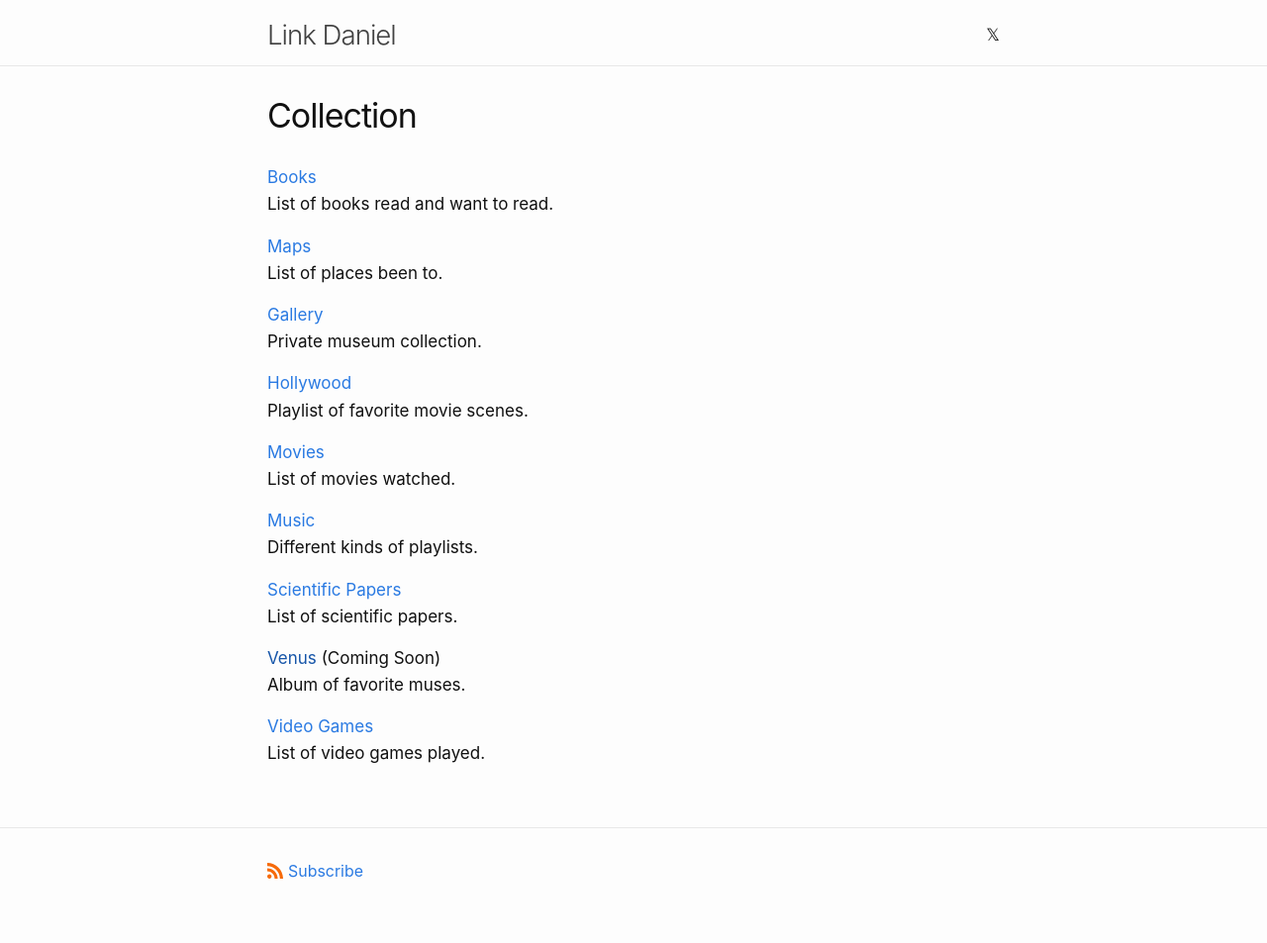
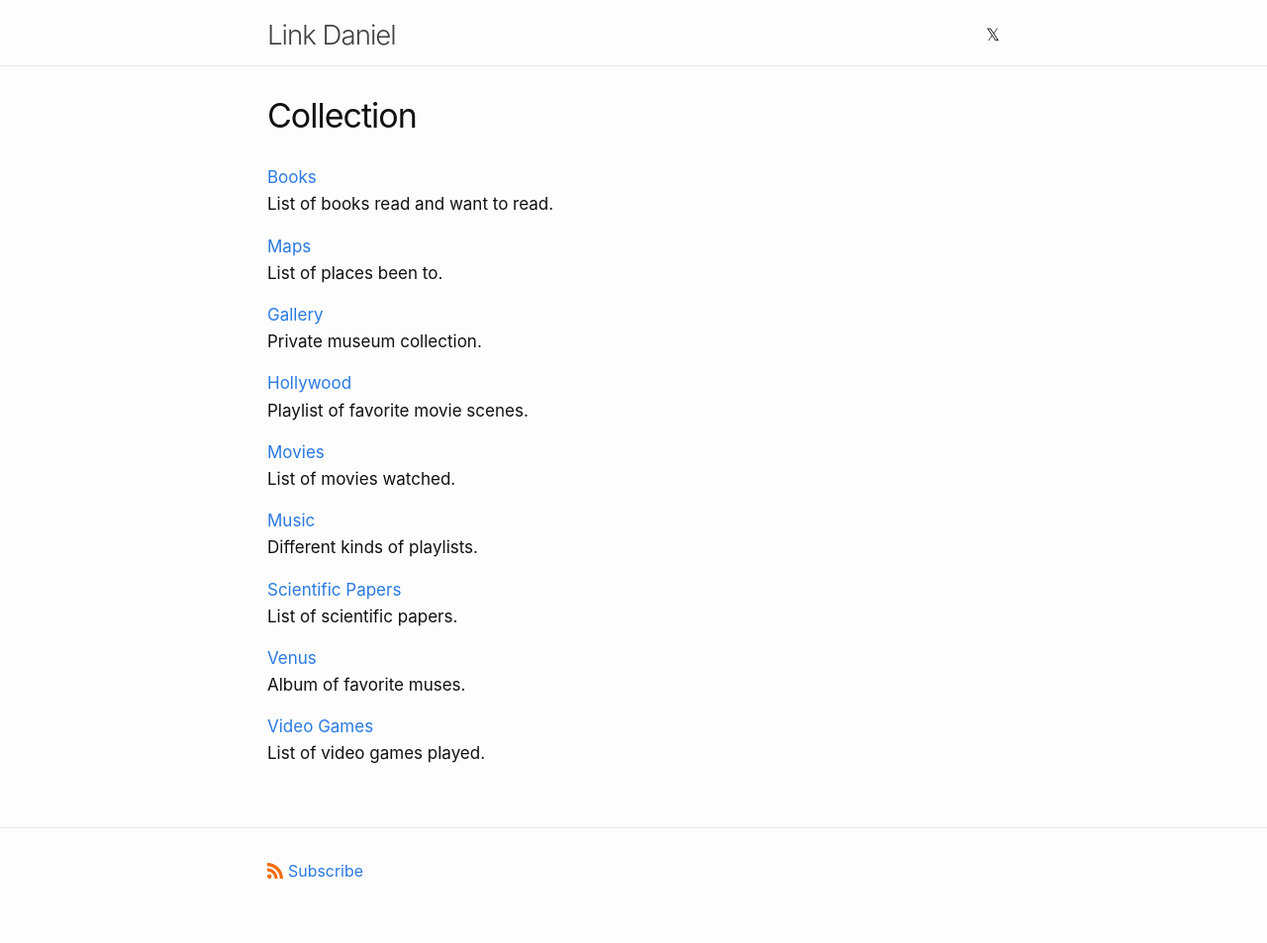
Before and after one commit to link-daniel/link.github.io, a Jekyll site: the page built from collection.md, in a window 1280 px wide. Shown: the whole page at 99% size. Built offline with Jekyll 4.4.1, drawn with Linux system fonts in a browser that asks for light colours.

Commit message:
Update collection.md

```diff
--- a/collection.md
+++ b/collection.md
@@ -32,7 +32,7 @@ Different kinds of playlists.
 <br>
 List of scientific papers.
 
-<a href="">Venus</a> (Coming Soon)
+<a href="https://www.dropbox.com/scl/fo/k5j5c4w2444zw3jn3uqv7/AAKWjJ1Ok2_IBqMOxuzqQG0?rlkey=9g2yd01v4t8ype9hppjuwbd9n&st=4he2bhqg&dl=0">Venus</a>
 <br>
 Album of favorite muses.
 
```
